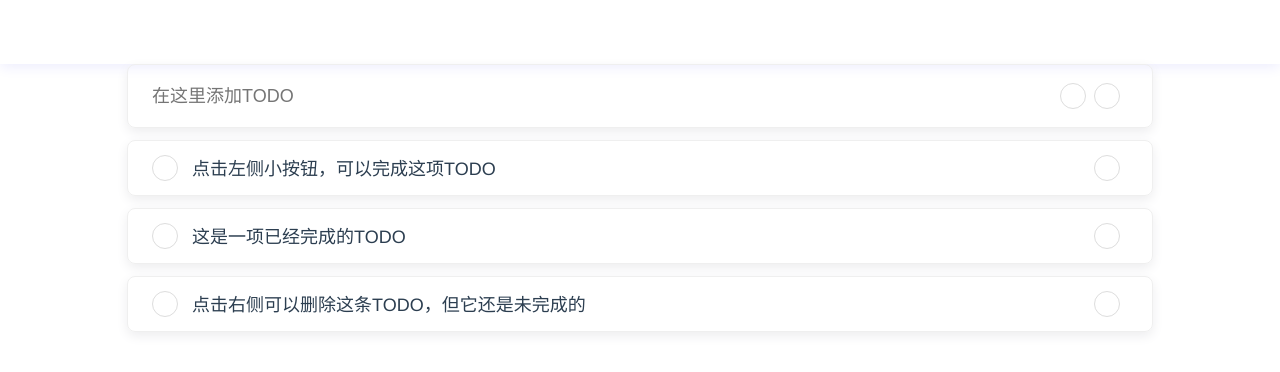
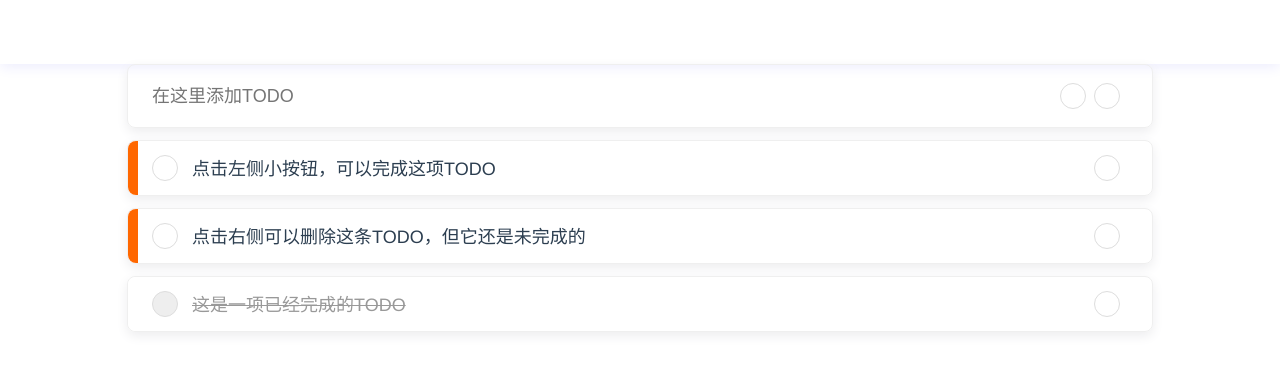
Before and after one commit to kevinzhao2233/one-day, a Vue app: page /#/ in a window 1280 px wide. Shown: the top 372 px of the page. Built offline with nearby package versions, Linux system fonts and the light colour scheme.

Commit message:
完成彩签功能

```diff
--- a/src/components/widget/AddTodoList.vue
+++ b/src/components/widget/AddTodoList.vue
@@ -30,7 +30,8 @@
           text: todoData.input,
           id: getId(),
           buildTime: timeStemp(),
-          lastUpdate: timeStemp()
+          lastUpdate: timeStemp(),
+          colorLabel: todoData.currentColor,
         })"
       ></div>
     </div>
--- a/src/components/widget/ListContent.vue
+++ b/src/components/widget/ListContent.vue
@@ -1,6 +1,7 @@
 <template>
 <div class="list c-edition strip">
   <div class="ctrl-box">
+    <div class="color-label" :style="{ background: todo.done ? '#fff' : todo.color }"></div>
     <div
        :class="todo.done ? 'small-btn done-todo-btn' : 'small-btn'"
        @click="toggleDone({id: todo.id, done: todo.done, lastUpdate: timeStemp()})"
@@ -55,8 +56,15 @@ export default {
   margin: 12px auto;
   height: 56px;
 
-  .done-todo-btn{
+  .done-todo-btn {
     background-color: #eee;
+  }
+
+  .color-label {
+    margin:0 14px 0 -24px;
+    width: 10px;
+    height: 100%;
+    border-radius: 8px 0px 0px 8px;
   }
 
   .todo-txt {
--- a/src/store/index.js
+++ b/src/store/index.js
@@ -9,9 +9,9 @@ const store = new Vuex.Store({
   strict: process.env.NODE_ENV !== 'production',
   state: {
     todos: [
-      { id: '1578026976920-85058-1f6d', text: '点击左侧小按钮，可以完成这项TODO', done: false, buildTime: 1578026976920, lastUpdate: 1578026976920 },
-      { id: '1578027011004-77892-363b', text: '这是一项已经完成的TODO', done: false, buildTime: 1578027011004, lastUpdate: 1578027011004 },
-      { id: '1578027031614-38447-9025', text: '点击右侧可以删除这条TODO，但它还是未完成的', done: false, buildTime: 1578027031614, lastUpdate: 1578027031614 },
+      { id: '1578026976920-85058-1f6d', text: '点击左侧小按钮，可以完成这项TODO', done: false, buildTime: 1578026976920, lastUpdate: 1578026976920, color: '#ff6700' },
+      { id: '1578027011004-77892-363b', text: '这是一项已经完成的TODO', done: true, buildTime: 1578027011004, lastUpdate: 1578027011004, color: '#ff6700' },
+      { id: '1578027031614-38447-9025', text: '点击右侧可以删除这条TODO，但它还是未完成的', done: false, buildTime: 1578027031614, lastUpdate: 1578027031614, color: '#ff6700' },
     ],
     time: {
       min: 0, // 当前番茄时间
--- a/src/store/mutations.js
+++ b/src/store/mutations.js
@@ -11,6 +11,7 @@ const mutations = {
       done: false,
       buildTime: payload.buildTime,
       lastUpdate: payload.lastUpdate,
+      color: payload.colorLabel,
     });
   },
 
```
